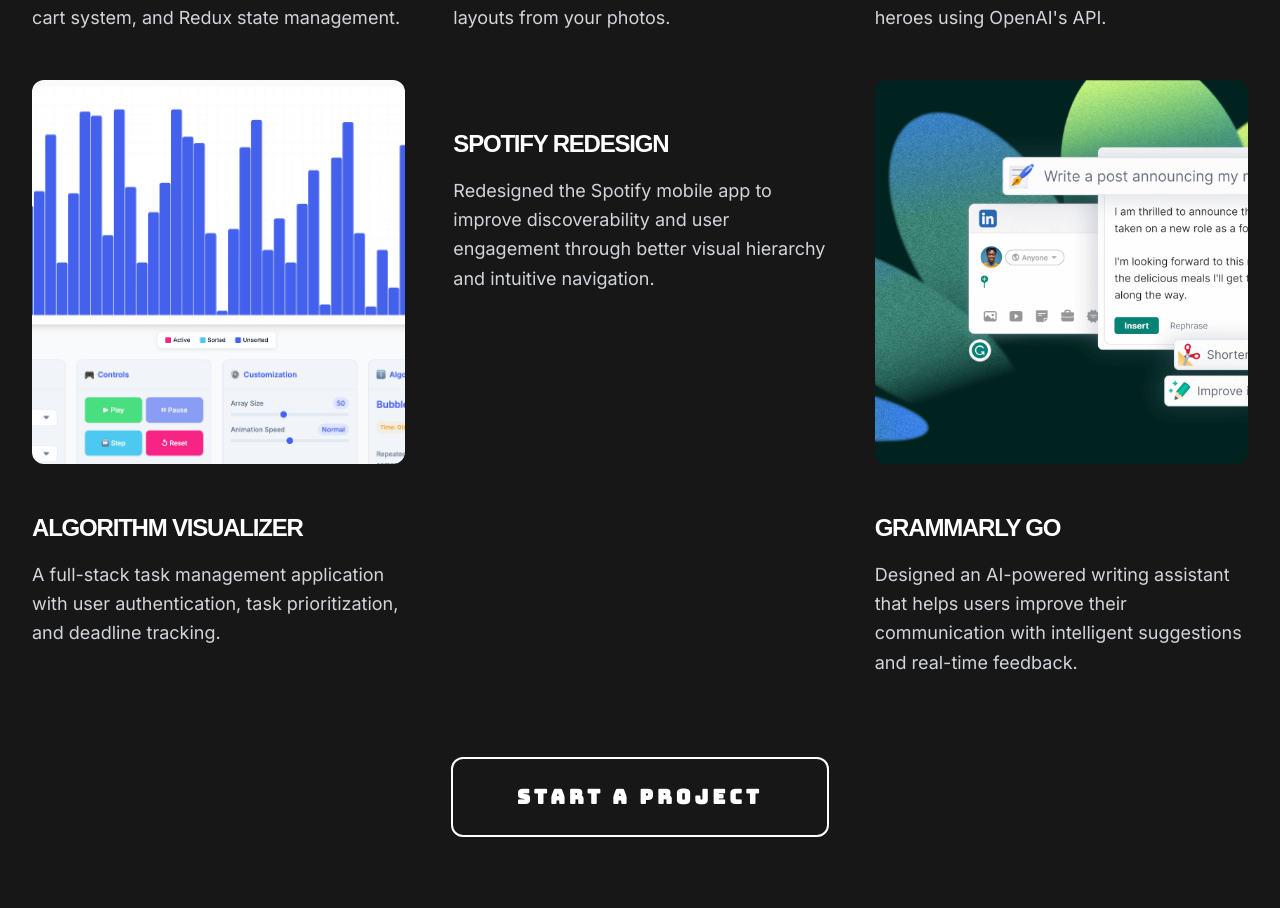
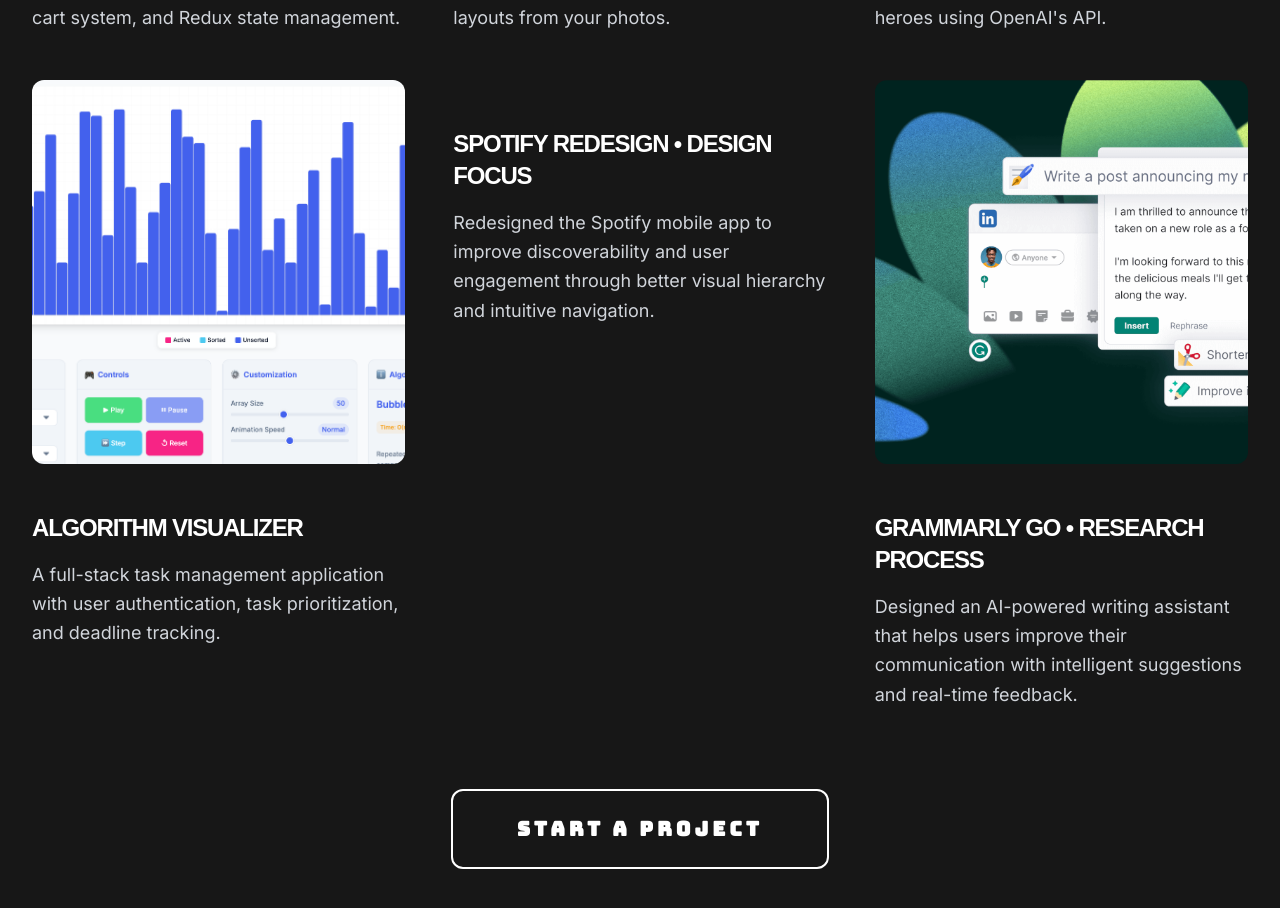
Before and after one commit to jecochran-0/JakeCPortfolio, a Next.js app: page /dev in a window 1280 px wide. Shown: the part 1260-2168 px from the top of the page. Built offline with nearby package versions, Linux system fonts and the light colour scheme.

Commit message:
Add clarifying text to UX project titles
- Add '• Design Focus' to Spotify Redesign title
- Add '• Research Process' to Grammarly Go title
- Helps users understand the different approaches and focus areas
- Maintains clean typography while providing clear context

```diff
--- a/app/dev/page.tsx
+++ b/app/dev/page.tsx
@@ -167,7 +167,7 @@
 
   const uxProjects = [
     {
-      title: "Spotify Redesign",
+      title: "Spotify Redesign • Design Focus",
       description:
         "Redesigned the Spotify mobile app to improve discoverability and user engagement through better visual hierarchy and intuitive navigation.",
       technologies: ["Figma", "Prototyping", "User Research", "Wireframing"],
@@ -175,7 +175,7 @@
       emoji: "🎵",
     },
     {
-      title: "Grammarly Go",
+      title: "Grammarly Go • Research Process",
       description:
         "Designed an AI-powered writing assistant that helps users improve their communication with intelligent suggestions and real-time feedback.",
       technologies: ["UI Design", "UX Research", "Figma", "Prototyping"],
```
